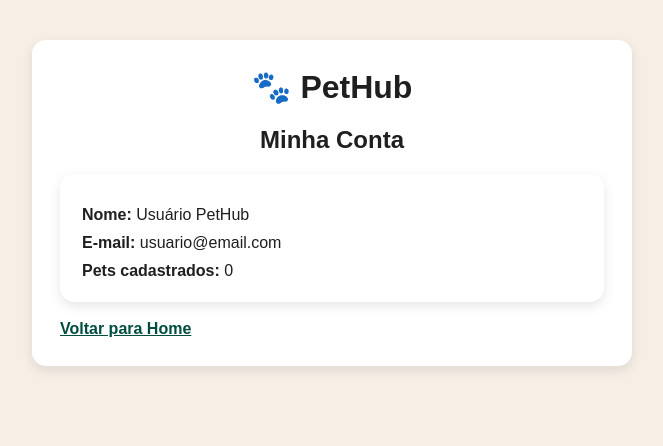
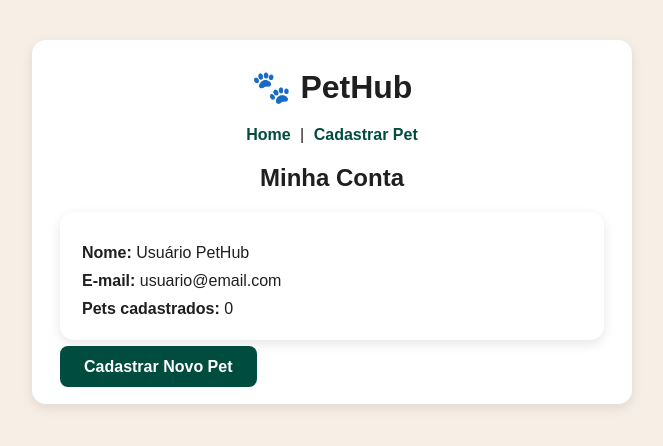
Before and after one commit to wechileysniper17-arch/PetHub, a plain HTML site: page conta.html in a window 1280 px wide. Shown: the whole page, without its empty margins (308-971 px from the left). Drawn offline with Linux system fonts and the light colour scheme.

Commit message:
Update conta.html

```diff
--- a/conta.html
+++ b/conta.html
@@ -13,6 +13,11 @@
 
         <h1>🐾 PetHub</h1>
 
+        <nav>
+            <a href="index.html">Home</a> |
+            <a href="cadastro-pet.html">Cadastrar Pet</a>
+        </nav>
+
         <h2>Minha Conta</h2>
 
         <div class="pet-card">
@@ -27,8 +32,8 @@
 
         <br>
 
-        <a href="index.html">
-            Voltar para Home
+        <a href="cadastro-pet.html" class="botao">
+            Cadastrar Novo Pet
         </a>
 
     </div>
```
